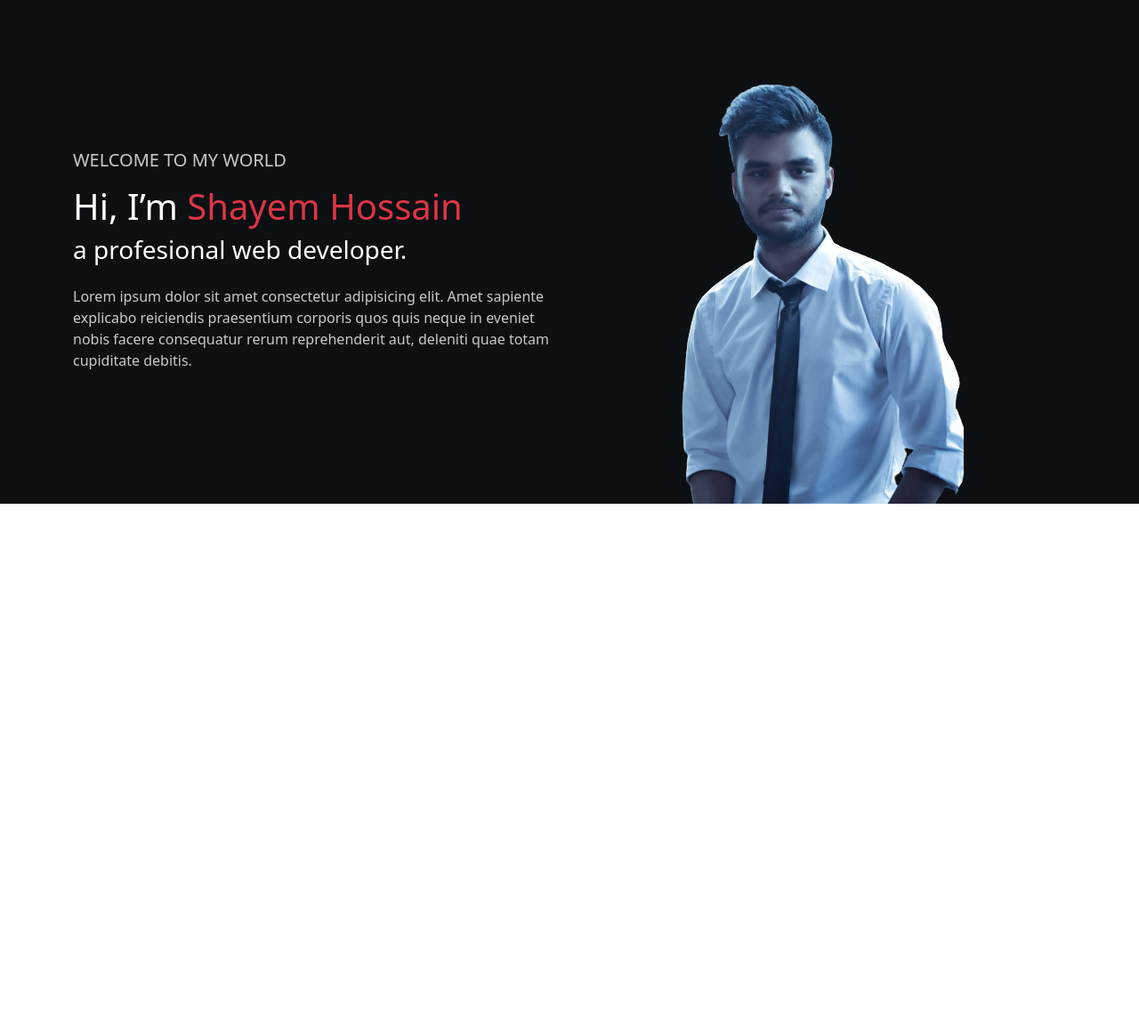
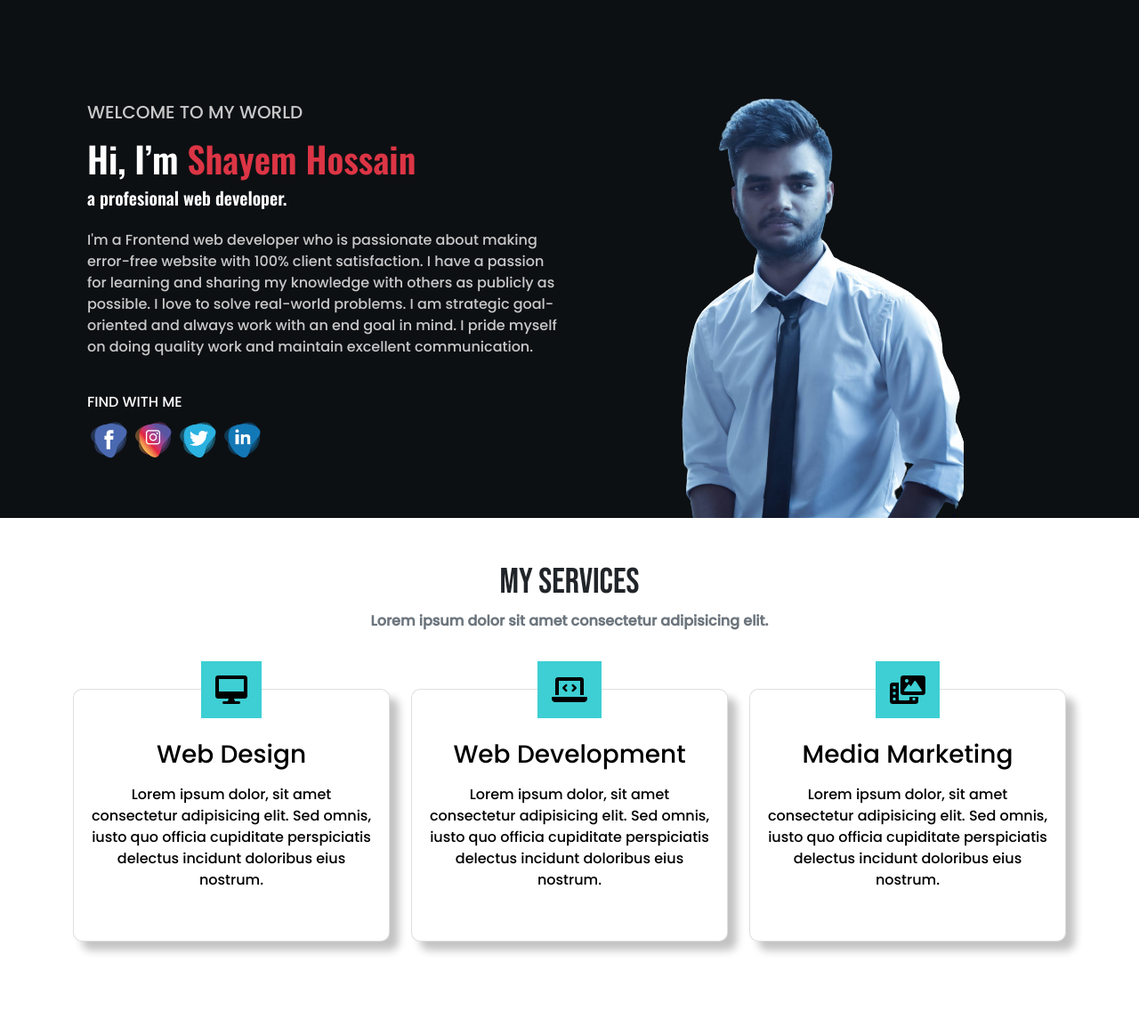
Before and after one commit to sayemhossain/shayemhossain, a plain HTML site: page index.html in a window 1280 px wide. Shown: the part 69-1223 px from the top of the page at 89% size. Before the commit the page ends 800 px from the top, so only its background shows below. Drawn offline with nearby package versions, Linux system fonts and the light colour scheme; a web font is replaced by a local one.

Commit message:
new code added

```diff
--- a/index.html
+++ b/index.html
@@ -1,31 +1,37 @@
 <!doctype html>
 <html lang="en">
+
 <head>
     <!-- Required meta tags -->
     <meta charset="utf-8">
     <meta name="viewport" content="width=device-width, initial-scale=1">
 
     <!-- Bootstrap CSS -->
-    <link href="https://cdn.jsdelivr.net/npm/bootstrap@5.1.3/dist/css/bootstrap.min.css" rel="stylesheet" integrity="sha384-1BmE4kWBq78iYhFldvKuhfTAU6auU8tT94WrHftjDbrCEXSU1oBoqyl2QvZ6jIW3" crossorigin="anonymous">
-
+    <link href="https://cdn.jsdelivr.net/npm/bootstrap@5.1.3/dist/css/bootstrap.min.css" rel="stylesheet"
+        integrity="sha384-1BmE4kWBq78iYhFldvKuhfTAU6auU8tT94WrHftjDbrCEXSU1oBoqyl2QvZ6jIW3" crossorigin="anonymous">
+  <!-- fontAwesome link -->
+  <link rel="stylesheet" href="https://cdnjs.cloudflare.com/ajax/libs/font-awesome/6.0.0-beta3/css/all.min.css">
     <!-- css link -->
     <link rel="stylesheet" href="./style.css">
 
     <title>Shayem Hossain</title>
 </head>
+
 <body>
     <!-- Header section start -->
     <header>
-    <nav class="navbar navbar-expand-lg primary-color">
+        <nav class="navbar navbar-expand-lg pt-4 primary-color">
             <div class="container">
                 <a class="navbar-brand text-uppercase text-white" href="#">Protfolio</a>
-          <button class="navbar-toggler"  type="button" data-bs-toggle="collapse" data-bs-target="#navbarSupportedContent" aria-controls="navbarSupportedContent" aria-expanded="false" aria-label="Toggle navigation">
+                <button class="navbar-toggler" type="button" data-bs-toggle="collapse"
+                    data-bs-target="#navbarSupportedContent" aria-controls="navbarSupportedContent"
+                    aria-expanded="false" aria-label="Toggle navigation">
                     <span class="navbar-toggler-icon"></span>
                 </button>
                 <div class="collapse navbar-collapse" id="navbarSupportedContent">
                     <ul class="navbar-nav ms-auto mb-2 mb-lg-0">
                         <li class="nav-item">
-                <a class="nav-link text-white fw-bold aria-current="page" href="#">Home</a>
+                            <a class="nav-link text-white fw-bold aria-current=" page" href="#">Home</a>
                         </li>
                         <li class="nav-item">
                             <a class="nav-link text-white fw-bold" href="#">About</a>
@@ -47,26 +53,88 @@
     <!-- Header section end -->
     <!-- Home section start -->
     <main>
-      <div id="home" class="primary-color">
+        <section id="home" class="primary-color">
                 <div class="container">
-            <div class="row">
+                    <div class="row px-3">
                         <div class="col-lg-6 home-text text-white mt-5">
-                   <h5 class="home-header secondary-color mb-3">WELCOME TO MY WORLD</h5>
-                   <h1>Hi, I’m <span class="text-danger">Shayem Hossain</span></h1>
-                   <h3 class="mb-4">a profesional web developer.</h3>
-                   <p class="secondary-color">Lorem ipsum dolor sit amet consectetur adipisicing elit. Amet sapiente explicabo reiciendis praesentium corporis quos quis neque in eveniet nobis facere consequatur rerum reprehenderit aut, deleniti quae totam cupiditate debitis.</p>
+                            <h5 class="secondary-color mb-3">WELCOME TO MY WORLD</h5>
+                            <h1 class="home-header">Hi, I’m <span class="text-danger ">Shayem Hossain</span></h1>
+                            <h5 class="mb-4 home-header">a profesional web developer.</h3>
+                                <p class="secondary-color">I'm a Frontend web developer who is passionate about making
+                                    error-free website with 100% client satisfaction. I have a passion for learning and
+                                    sharing my knowledge with others as publicly as possible. I love to solve real-world
+                                    problems. I am strategic goal-oriented and always work with an end goal in mind. I pride
+                                    myself on doing quality work and maintain excellent communication.</p>
+                                <div class="social-container">
+                                    <h6 class="mt-4 mb-2">FIND WITH ME</h6>
+                                    <div class="social-icons">
+                                        <img class="img-fuild icons" src="./img/social-media/facebook-icon.png" alt="">
+                                        <img class="img-fuild icons" src="./img/social-media/instagram-icon.png" alt="">
+                                        <img class="img-fuild icons" src="./img/social-media/twitter-icon.png" alt="">
+                                        <img class="img-fuild icons" src="./img/social-media/linkedin-icon.png" alt="">
+                                    </div>
+                                </div>
                         </div>
                         <div class="col-lg-6">
                             <img class="img-fluid" src="./img/sayem-removebg-preview.png" alt="">
                         </div>
                     </div>
                 </div>
+        </section>
+        <!-- Home section end -->
+        <!-- Services section start -->
+        <section class="services py-5">
+            <div class="container">
+                <div class="text-center fw-bold mb-5">
+                    <h1 class="section-heading" style="font-family: 'Bebas Neue', cursive;">My <span>Services</span></h1>
+                    <p class="text-secondary">Lorem ipsum dolor sit amet consectetur adipisicing elit.</p>
                 </div>
+                <div class="row pt-3">
+                    <div class="col-lg-4 pb-5">
+                        <div class="card">
+                            <i class="fas fa-desktop"></i>
+                            <h3>Web Design</h3>
+                            <p>Lorem ipsum dolor, sit amet consectetur adipisicing elit. Sed omnis, iusto quo officia
+                                cupiditate
+                                perspiciatis delectus incidunt doloribus eius nostrum.</p>
+                        </div>
+                    </div>
+                    <div class="col-lg-4 pb-5">
+                        <div class="card">
+                            <i class="fas fa-laptop-code"></i>
+                            <h3>Web Development</h3>
+                            <p>Lorem ipsum dolor, sit amet consectetur adipisicing elit. Sed omnis, iusto quo officia
+                                cupiditate
+                                perspiciatis delectus incidunt doloribus eius nostrum.</p>
+                        </div>
+                    </div>
+                    <div class="col-lg-4">
+                        <div class="card">
+                            <i class="fas fa-photo-video"></i>
+                            <h3>Media Marketing</h3>
+                            <p>Lorem ipsum dolor, sit amet consectetur adipisicing elit. Sed omnis, iusto quo officia
+                                cupiditate
+                                perspiciatis delectus incidunt doloribus eius nostrum.</p>
+                        </div>
+                    </div>
+                </div>
+            </div>
+        </section>
+        <!-- services section end -->
+        <!-- my resume section start -->
+        <section>
+
+        </section>
+
     </main>
-  <!-- Home section end -->
+
+
 
 
     <!-- Option 1: Bootstrap Bundle with Popper -->
-    <script src="https://cdn.jsdelivr.net/npm/bootstrap@5.1.3/dist/js/bootstrap.bundle.min.js" integrity="sha384-ka7Sk0Gln4gmtz2MlQnikT1wXgYsOg+OMhuP+IlRH9sENBO0LRn5q+8nbTov4+1p" crossorigin="anonymous"></script>
+    <script src="https://cdn.jsdelivr.net/npm/bootstrap@5.1.3/dist/js/bootstrap.bundle.min.js"
+        integrity="sha384-ka7Sk0Gln4gmtz2MlQnikT1wXgYsOg+OMhuP+IlRH9sENBO0LRn5q+8nbTov4+1p"
+        crossorigin="anonymous"></script>
 </body>
+
 </html>
--- a/style.css
+++ b/style.css
@@ -1,7 +1,20 @@
+@import url("https://fonts.googleapis.com/css2?family=Bebas+Neue&family=Libre+Bodoni:ital@1&family=Oswald:wght@600&family=Poppins:wght@500&family=Square+Peg&family=Tapestry&family=Water+Brush&display=swap");
+/*
+font-family: 'Bebas Neue', cursive;
+font-family: 'Libre Bodoni', serif;
+font-family: 'Oswald', sans-serif;
+font-family: 'Poppins', sans-serif;
+font-family: 'Square Peg', cursive;
+font-family: 'Tapestry', cursive;
+font-family: 'Water Brush', cursive;
+*/
 * {
   margin: 0;
   padding: 0;
   box-sizing: border-box;
+}
+body {
+  font-family: "Poppins", sans-serif;
 }
 .primary-color {
   background-color: #0d1013;
@@ -14,3 +27,45 @@
   flex-direction: column;
   justify-content: center;
 }
+.home-header {
+  font-family: "Oswald", sans-serif;
+}
+.social-icons {
+  display: flex;
+}
+.icons {
+  height: 50px;
+  width: 50px;
+}
+
+/* service section */
+.card {
+  background-color: white;
+  color: black;
+  padding: 2.5rem 1rem;
+  position: relative;
+  text-align: center;
+  border-radius: 10px;
+  box-shadow: 10px 10px 10px rgb(196, 195, 195);
+  transition: all 0.5s ease;
+}
+.services .card i {
+  background: #3dcfd3;
+  font-size: 2rem;
+  padding: 1rem;
+  position: absolute;
+  top: -2rem;
+  left: 50%;
+  transform: translateX(-50%);
+}
+.services .card h3 {
+  padding-top: 1rem;
+  padding-bottom: 0.5rem;
+}
+.services .card:hover {
+  background: #0d1013;
+}
+.services .card:hover h3,
+.services .card:hover p {
+  color: #ffffff;
+}
```
Lines whose indentation alone changed are shown as unchanged.
